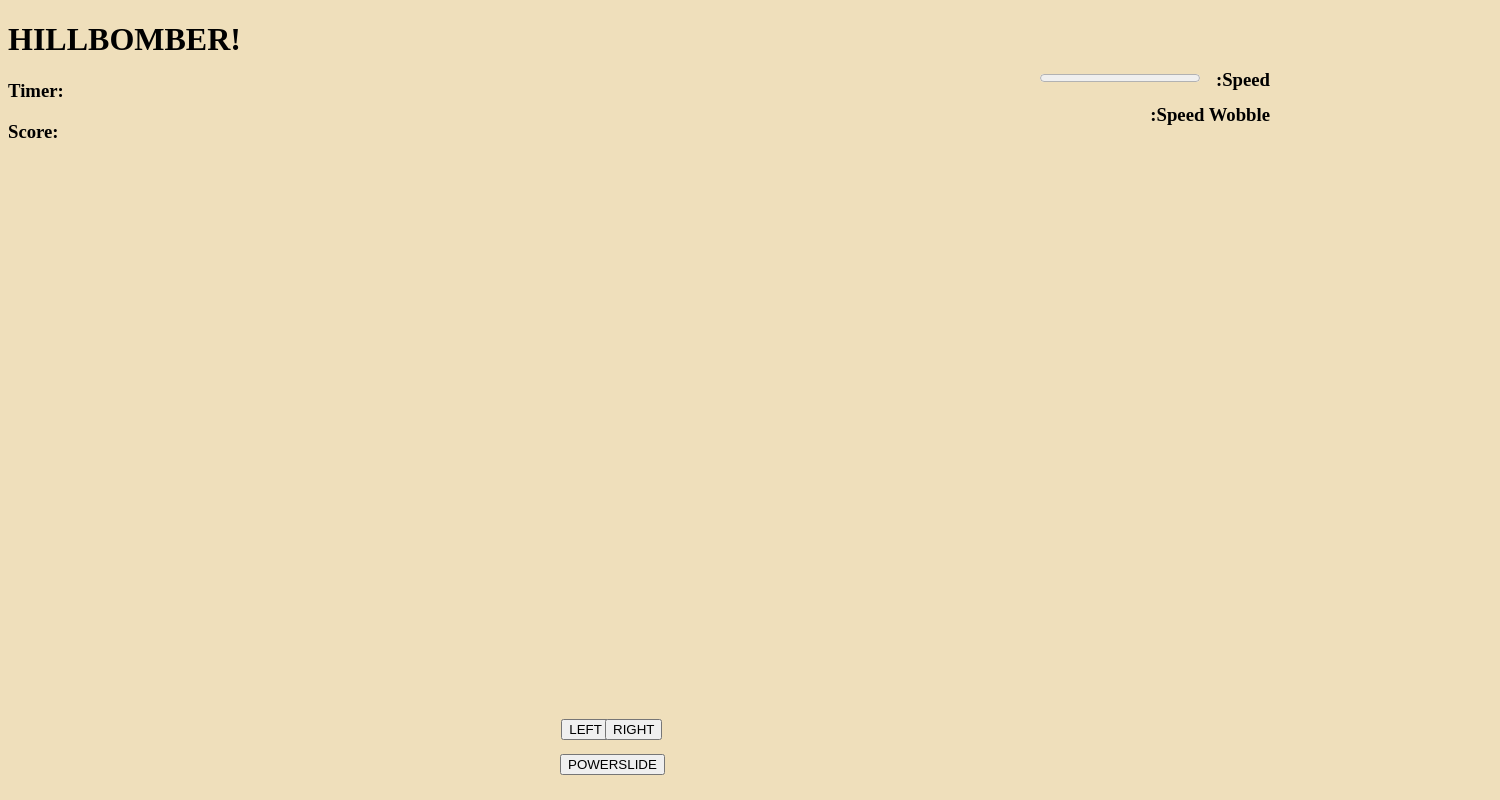
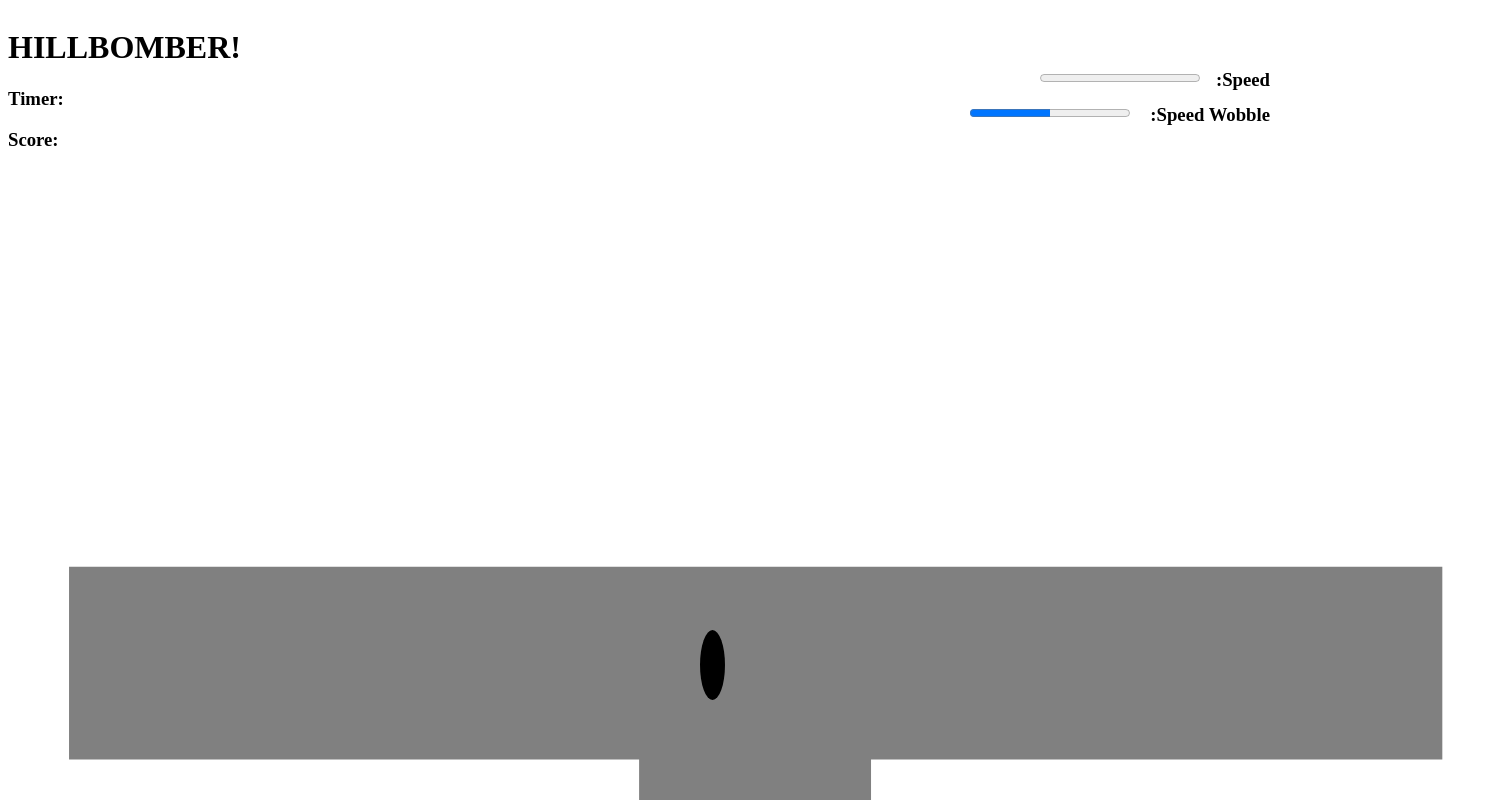
Before and after one commit to jurgenstevens/hillbomber, a plain HTML site: page index.html in a window 1280 px wide. Shown: the top 800 px of the page, 1500 px wide, since content can reach past the window. Drawn offline with nearby package versions, Linux system fonts and the light colour scheme.

Commit message:
Controls adjusted

```diff
--- a/css/style.css
+++ b/css/style.css
@@ -1,16 +1,36 @@
-body{
-	background-color: #efdfbb;
+body {
+	background-color: white;
 	color: black;
 }
 
-#skater{
-
+/*Buttons are within controls div*/
+#controls {
+	position: fixed;
+}
+.buttons {
+	position: absolute;
+	top: 645px;
+	left: 665px;
 }
 
-.buttons {
+
+#street {
+	color: gray;
+	font-family: 'Roboto', sans-serif;
+	font-size: 2500px;
 	position: absolute;
-	bottom: 25px;
-	left: 560px;
+	top: 25px;
+	right: 25;
+}
+
+.skateboard {
+	border-radius: 50%;
+	position: fixed;
+	background-color: black;
+	height: 70px;
+	width: 25px;
+	bottom: 100px;
+	left: 700px;
 }
 
 #left {
@@ -26,24 +46,25 @@ body{
 }
 
 #speed {
-	position: absolute;
+	position: fixed;
 	right: 10px;
 	top: 50px;
 }
 
 #wobble {
-	position: absolute;
+	position: fixed;
 	right: 10px;
 	top: 85px;
 }
 
 .speed {
-	position: absolute;
+	position: fixed;
 	right: 80px;
 	top: 70px;
 }
 
 .wobble {
+	position: fixed;
 	right: 150px;
-	top: 75px;
+	top: 105px;
 }
--- a/index.html
+++ b/index.html
@@ -4,33 +4,39 @@
 	<title>HILLBOMBER!</title>
 	<link rel="stylesheet" type="text/css" href="css/style.css">
 	<script src="https://cdnjs.cloudflare.com/ajax/libs/jquery/3.4.1/jquery.js"></script>
+	<link href="https://fonts.googleapis.com/css?family=Roboto&display=swap" rel="stylesheet">
 </head>
 <body>
+	<div id="controls">
 		<h1 class="title">HILLBOMBER!</h1>
 		<h3 id="timer">Timer:</h3>
 		<h3 id="score">Score:</h3>
 		<h3 id="speed">:Speed</h3>
 		<h3 id="wobble">:Speed Wobble</h3>
-	<div class="skater">
+		<div class="buttons">
+			<button id="left">LEFT</button>
+			<button id="right">RIGHT</button>
+			<button id="powerslide">POWERSLIDE</button>
+		</div>
+	</div>
+	<div class="SF">
+		<!-- This will be made up of four different divs: Street, lanes, sidewalks and houses -->
+		<div id="street">T</div>
+		<div id="lanes"></div>
+		<div id="sidewalks"></div>
+		<div id="houses"></div>
+	</div>
+	<div class="skateboard">
 		<!-- Make the skateboarder's skateboards first, then arms and head -->
 	</div>
-	<div class="SF"></div>
+	<!-- <canvas id="canvas">
+	</canvas> -->
 	<div class="car"></div>
 	<div class="dog"></div>
-	<div class="buttons">
-		<button id="left">LEFT</button>
-		<button id="right">RIGHT</button>
-		<button id="powerslide">POWERSLIDE</button>
-	</div>
-	<progress class="speed" value="0" max="100">
-
-	<progress class="wobble" value="50" max="100">
-
-
-
-
-
-
+		<progress class="speed" value="0" max="100">
+		</progress>
+		<progress class="wobble" value="50" max="100">
+		</progress>
 	<script src="js/app.js"></script>
 </body>
 </html>
--- a/js/app.js
+++ b/js/app.js
@@ -1 +1,36 @@
 console.log('This is Hillbomber');
+
+class Skater {
+	constructor(name) {
+		this.name = name;
+		this.speed = null;
+		this.wobble = null;
+	}
+}
+
+
+// This
+// const canvas = document.getElementById('canvas');
+// const ctx = canvas.getContext('2d');
+
+// ctx.fillStyle = 'black';
+// ctx.fillRect(600, 600, 25, 70);
+
+// const hillbomberGame = {
+
+// 	hillBomber: null,
+// 	time: 0,
+
+
+// 	makeHillbomber(){
+
+// 	},
+
+
+
+
+
+// }
+
+
+// Listeners!
```
